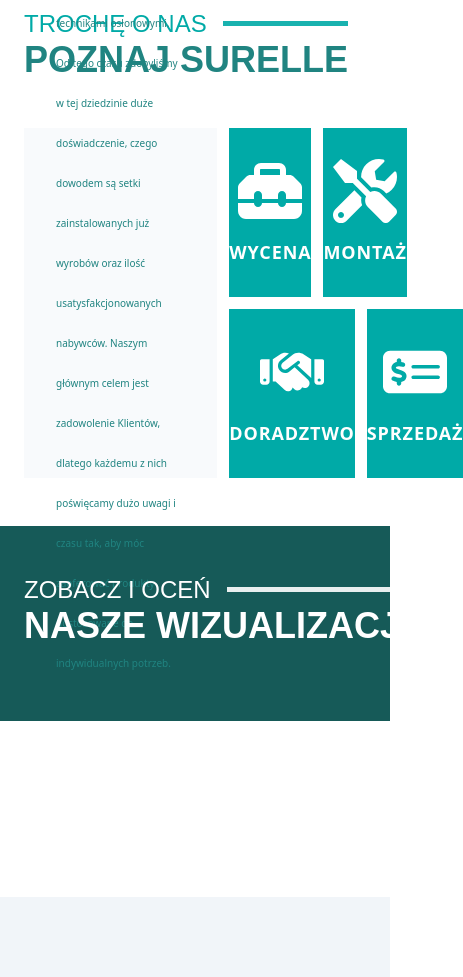
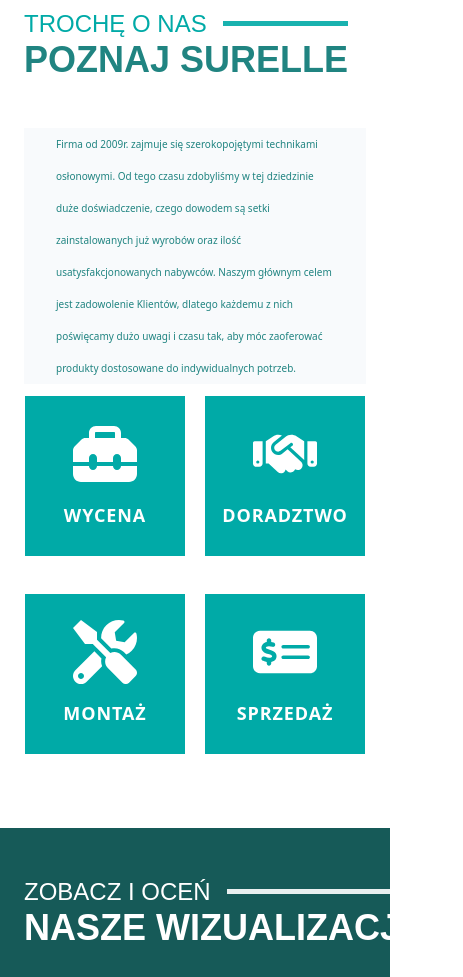
Before and after one commit to Hosuqa/Surella, a React (Vite) app: page / in a window 390 px wide. Shown: the part 800-1777 px from the top of the page, 463 px wide, since content can reach past the window. Built offline with nearby package versions, Linux system fonts and the light colour scheme; a web font is replaced by a local one.

Commit message:
[ADD] - About responsive

```diff
--- a/src/components/sections/About.tsx
+++ b/src/components/sections/About.tsx
@@ -16,7 +16,7 @@
  };
 const IconBox = ({title, icon}: Props) => {
   return (
-    <div className=' bg-surella-500 text-white w-full h-full flex flex-col justify-center items-center'>
+    <div className=' bg-surella-500 text-white w-40 h-40 lg:w-full lg:h-full flex flex-col justify-center items-center'>
       {React.cloneElement(icon, { className: 'w-16 h-16' })}
       <p className='pt-4 uppercase font-bold text-[18px] tracking-wider'>{title}</p>
     </div>
@@ -31,16 +31,16 @@
     <LgWrapper vertical>
       <div className="bg-white w-full flex-col">
         <Title title='Poznaj Surelle' subtitle='Trochę o nas'></Title>
-        <div className='flex w-full h-[350px] gap-3'>
-          <div className='w-3/5 h-full flex justify-center items-center bg-slate-50'>
-            <p className={`${styles.heroSubText} h-full flex items-center text-surella-600 px-8 text-left text-4xl`}>{description}</p>
+        <div className='flex lg:flex-row flex-col w-full lg:h-[350px] gap-3'>
+          <div className='lg:w-3/5 w-full h-full flex justify-center items-center bg-slate-50'>
+            <p className={`${styles.aboutText} h-full flex items-center text-surella-600 px-8 leading-8 lg:leading-10 text-left `}>{description}</p>
           </div>
-          <div className='w-2/5 gap-3 flex flex-col  aspect-square items-center justify-center '>
-            <div className='flex h-full w-full gap-3'>
+          <div className='lg:w-2/5 w-full h-96 lg:h-full gap-3 flex lex-wrap lg:flex-nowrap lg:flex-col aspect-square lg:items-center justify-center '>
+            <div className='flex flex-wrap justify-end lg:justify-start mr-1 md:mr-0 lg:flex-nowrap lg:flex lg:h-full lg:w-full gap-3'>
               <IconBox title='Wycena' icon={<FaToolbox/>}/>
               <IconBox title='Montaż' icon={<FaTools />}/>
             </div>
-            <div className='flex h-full w-full gap-3'>
+            <div className='flex flex-wrap justify-start ml-1 md:ml-0 lg:flex-nowrap lg:flex lg:h-full lg:w-full gap-3'>
               <IconBox title='Doradztwo' icon={<FaHandshake />}/>
               <IconBox title='Sprzedaż' icon={<FaMoneyCheckDollar />}/>
             </div>
```
